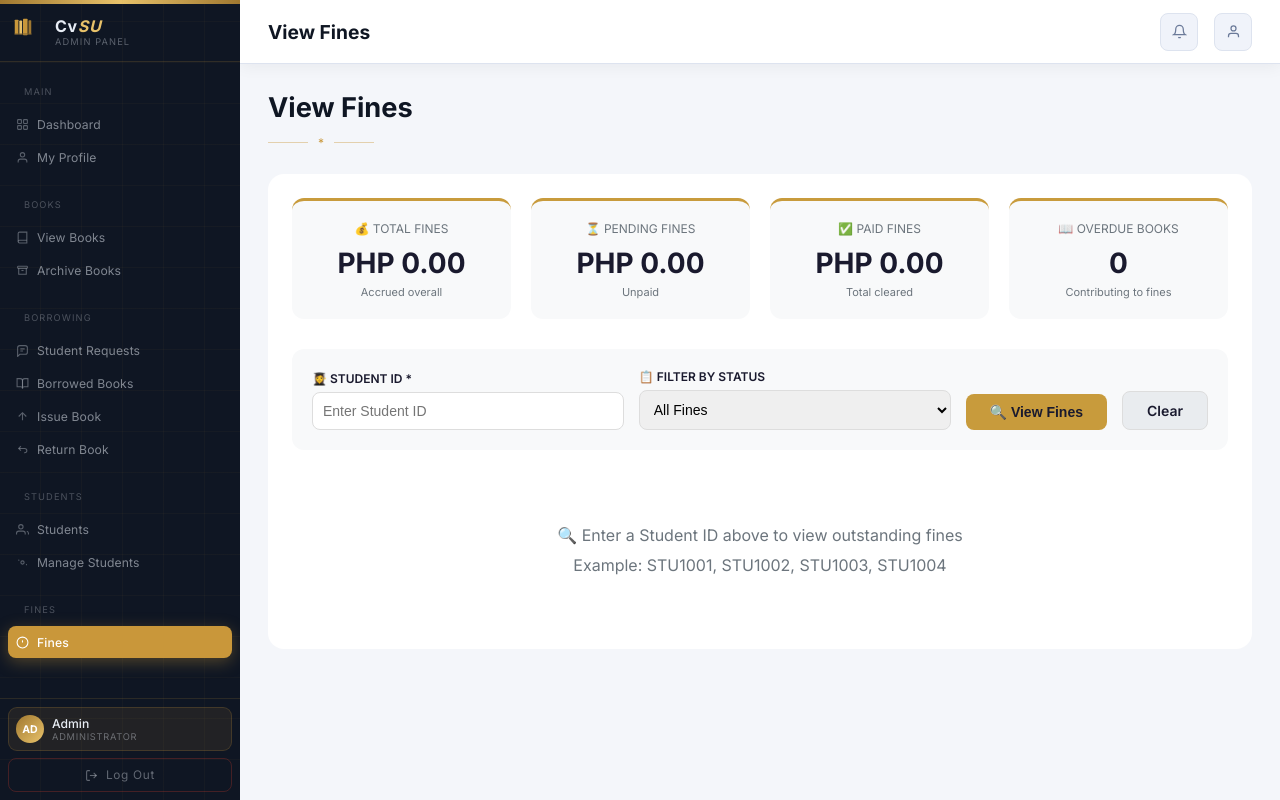
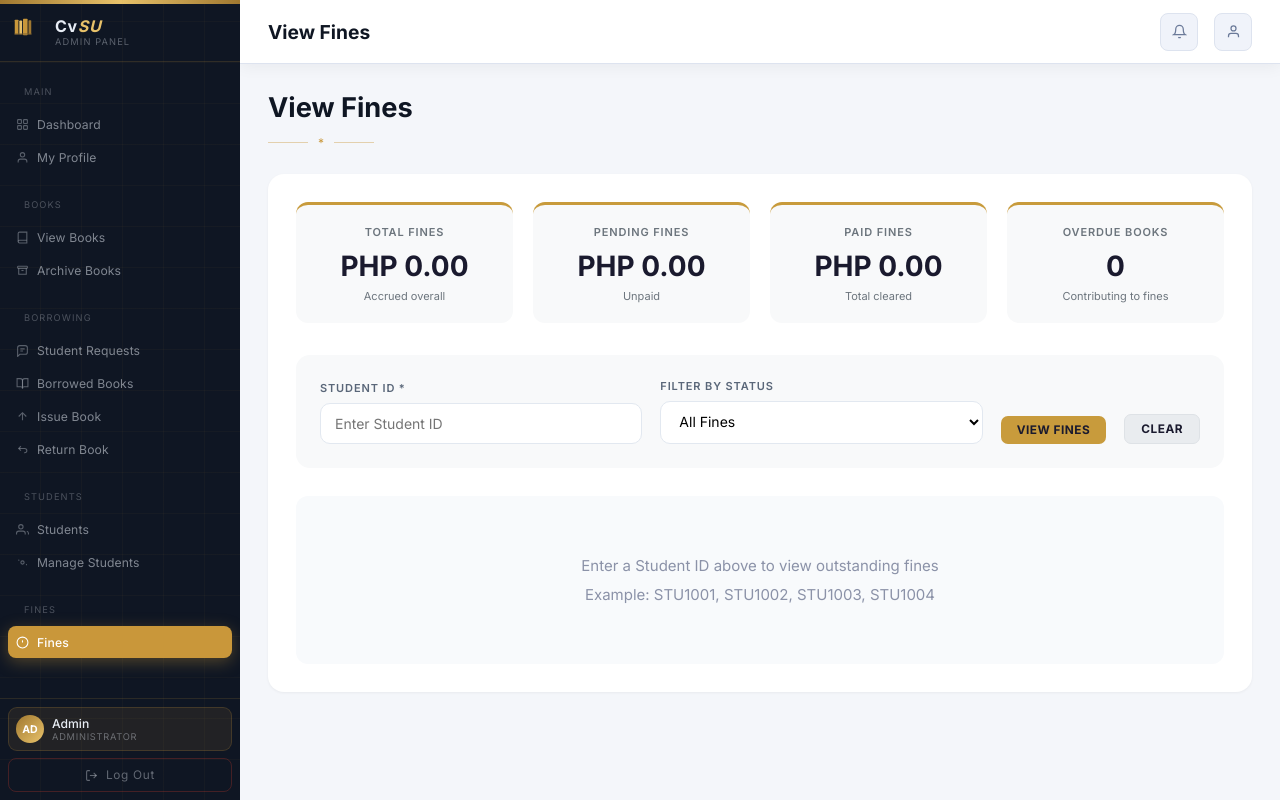
Before and after one commit to riellllllll/librarymanagementsystemgroupproject, a PHP site: page /admin/view_fines.php in a window 1280 px wide. Run offline with PHP 8.4, Linux system fonts and the light colour scheme.

Commit message:
I removed all the icons

```diff
--- a/admin/view_fines.php
+++ b/admin/view_fines.php
@@ -99,6 +99,75 @@ $status_filter = isset($_GET['status_filter']) ? $_GET['status_filter'] : 'all';
 
 <body>
 
+<style>
+    /* FORCE GOLD BUTTON - OVERRIDE EVERYTHING */
+    .btn-fines-primary {
+        background: #c89b3c !important;
+        color: #1a1a2e !important;
+        border: none !important;
+        border-radius: 7px !important;
+        padding: 7px 16px !important;
+        font-size: 0.74rem !important;
+        font-weight: 700 !important;
+        display: inline-flex !important;
+        align-items: center !important;
+        justify-content: center !important;
+        gap: 6px !important;
+        cursor: pointer !important;
+        text-transform: uppercase !important;
+    }
+    .btn-fines-primary:hover {
+        background: #b88a2a !important;
+        transform: translateY(-1px) !important;
+    }
+    .btn-fines-secondary {
+        background: #e9ecef !important;
+        color: #1a1a2e !important;
+        border: 1px solid #dee2e6 !important;
+        border-radius: 7px !important;
+        padding: 7px 16px !important;
+        font-size: 0.74rem !important;
+        font-weight: 700 !important;
+        display: inline-flex !important;
+        align-items: center !important;
+        justify-content: center !important;
+        gap: 6px !important;
+        cursor: pointer !important;
+        text-decoration: none !important;
+        text-transform: uppercase !important;
+    }
+    .btn-fines-secondary:hover {
+        background: #dde0e3 !important;
+        transform: translateY(-1px) !important;
+    }
+    .btn-fines-success {
+        background: #28a745 !important;
+        color: white !important;
+        border: none !important;
+        border-radius: 7px !important;
+        padding: 5px 12px !important;
+        font-size: 0.7rem !important;
+        font-weight: 700 !important;
+        cursor: pointer !important;
+    }
+    .btn-fines-success:hover {
+        background: #218838 !important;
+    }
+    .btn-fines-danger {
+        background: #dc3545 !important;
+        color: white !important;
+        border: none !important;
+        border-radius: 7px !important;
+        padding: 8px 20px !important;
+        font-size: 0.74rem !important;
+        font-weight: 700 !important;
+        cursor: pointer !important;
+    }
+    .btn-fines-danger:hover {
+        background: #c82333 !important;
+    }
+</style>
+
 <?php include 'sideBar.php'; ?>
 
 <div class="main-wrapper">
@@ -139,22 +208,22 @@ $status_filter = isset($_GET['status_filter']) ? $_GET['status_filter'] : 'all';
 
             <div class="stats-fines-grid">
                 <div class="stat-fines-card">
-                    <div class="stat-fines-label">💰 TOTAL FINES</div>
+                    <div class="stat-fines-label">TOTAL FINES</div>
                     <div class="stat-fines-number">PHP <?php echo number_format($total_fines, 2); ?></div>
                     <div class="stat-fines-sub">Accrued overall</div>
                 </div>
                 <div class="stat-fines-card">
-                    <div class="stat-fines-label">⏳ PENDING FINES</div>
+                    <div class="stat-fines-label">PENDING FINES</div>
                     <div class="stat-fines-number">PHP <?php echo number_format($pending_fines, 2); ?></div>
                     <div class="stat-fines-sub">Unpaid</div>
                 </div>
                 <div class="stat-fines-card">
-                    <div class="stat-fines-label">✅ PAID FINES</div>
+                    <div class="stat-fines-label">PAID FINES</div>
                     <div class="stat-fines-number">PHP <?php echo number_format($paid_fines, 2); ?></div>
                     <div class="stat-fines-sub">Total cleared</div>
                 </div>
                 <div class="stat-fines-card">
-                    <div class="stat-fines-label">📖 OVERDUE BOOKS</div>
+                    <div class="stat-fines-label">OVERDUE BOOKS</div>
                     <div class="stat-fines-number"><?php echo $overdue_books; ?></div>
                     <div class="stat-fines-sub">Contributing to fines</div>
                 </div>
@@ -163,34 +232,34 @@ $status_filter = isset($_GET['status_filter']) ? $_GET['status_filter'] : 'all';
             <div class="search-fines-section">
                 <form method="GET" action="" class="search-fines-form">
                     <div class="input-fines-group">
-                        <label>👩‍🎓 STUDENT ID *</label>
+                        <label>STUDENT ID *</label>
                         <input type="text" name="student_id" placeholder="Enter Student ID" value="<?php echo htmlspecialchars($selected_student_id); ?>" required>
                     </div>
                     <div class="input-fines-group">
-                        <label>📋 FILTER BY STATUS</label>
+                        <label>FILTER BY STATUS</label>
                         <select name="status_filter">
                             <option value="all" <?php echo $status_filter == 'all' ? 'selected' : ''; ?>>All Fines</option>
                             <option value="pending" <?php echo $status_filter == 'pending' ? 'selected' : ''; ?>>Pending Only</option>
                             <option value="paid" <?php echo $status_filter == 'paid' ? 'selected' : ''; ?>>Paid Only</option>
                         </select>
                     </div>
-                    <button type="submit" class="btn-fines btn-fines-primary">🔍 View Fines</button>
-                    <a href="view_fines.php" class="btn-fines btn-fines-secondary">Clear</a>
+                    <button type="submit" class="btn-fines btn-fines-primary">VIEW FINES</button>
+                    <a href="view_fines.php" class="btn-fines btn-fines-secondary">CLEAR</a>
                 </form>
             </div>
 
             <?php if ($selected_student_id && $student_data): ?>
                 <div class="student-fines-info">
                     <div class="student-fines-details">
-                        <span>🎓 <strong>Student:</strong> <?php echo htmlspecialchars($student_data['student_name']); ?></span>
-                        <span>🆔 <strong>ID:</strong> <?php echo htmlspecialchars($selected_student_id); ?></span>
-                        <span>📚 <strong>Class:</strong> <?php echo htmlspecialchars($student_data['student_class']); ?></span>
-                        <span>✉️ <strong>Email:</strong> <?php echo htmlspecialchars($student_data['email']); ?></span>
+                        <span><strong>Student:</strong> <?php echo htmlspecialchars($student_data['student_name']); ?></span>
+                        <span><strong>ID:</strong> <?php echo htmlspecialchars($selected_student_id); ?></span>
+                        <span><strong>Class:</strong> <?php echo htmlspecialchars($student_data['student_class']); ?></span>
+                        <span><strong>Email:</strong> <?php echo htmlspecialchars($student_data['email']); ?></span>
                     </div>
                 </div>
 
                 <div class="section-fines-title">
-                    <span>📋 Pending & Outstanding Fines</span>
+                    <span>Pending & Outstanding Fines</span>
                 </div>
 
                 <div class="table-fines-wrapper">
@@ -225,7 +294,7 @@ $status_filter = isset($_GET['status_filter']) ? $_GET['status_filter'] : 'all';
                                     <span class="status-badge <?php echo $fine['status'] === 'pending' ? 'status-pending' : 'status-paid'; ?>">
                                         <?php echo ucfirst($fine['status']); ?>
                                     </span>
-                                </td>
+                                </td
                                 <td>
                                     <?php if ($fine['status'] === 'pending' && $fine['fine_amount'] > 0): ?>
                                         <form method="POST" style="display: inline;">
@@ -237,10 +306,10 @@ $status_filter = isset($_GET['status_filter']) ? $_GET['status_filter'] : 'all';
                                             </button>
                                         </form>
                                     <?php else: ?>
-                                        <span style="color: #155724;">✓ Cleared</span>
+                                        <span style="color: #155724;">Cleared</span>
                                     <?php endif; ?>
-                                </td>
-                            </tr>
+                                 </td
+                             </tr
                             <?php endforeach; ?>
                         </tbody>
                     </table>
@@ -248,13 +317,13 @@ $status_filter = isset($_GET['status_filter']) ? $_GET['status_filter'] : 'all';
 
                 <?php if ($pending_fines > 0): ?>
                 <div class="total-summary-fines">
-                    <span><strong>🔔 Total Pending Fine (Unpaid)</strong></span>
+                    <span><strong>Total Pending Fine (Unpaid)</strong></span>
                     <span style="font-size: 24px; font-weight: 700; color: #dc3545;">PHP <?php echo number_format($pending_fines, 2); ?></span>
                     <form method="POST">
                         <input type="hidden" name="student_id" value="<?php echo htmlspecialchars($selected_student_id); ?>">
                         <input type="hidden" name="total_amount" value="<?php echo $pending_fines; ?>">
                         <button type="submit" name="pay_all" class="btn-fines btn-fines-danger">
-                            💳 Pay All Pending Fines (PHP <?php echo number_format($pending_fines, 2); ?>)
+                            Pay All Pending Fines (PHP <?php echo number_format($pending_fines, 2); ?>)
                         </button>
                     </form>
                 </div>
@@ -262,12 +331,12 @@ $status_filter = isset($_GET['status_filter']) ? $_GET['status_filter'] : 'all';
 
             <?php elseif ($selected_student_id && !$student_data): ?>
                 <div class="no-data-fines">
-                    ❌ No student found with ID: <?php echo htmlspecialchars($selected_student_id); ?>
+                    No student found with ID: <?php echo htmlspecialchars($selected_student_id); ?>
                     <p style="margin-top: 10px;">Try: STU1001, STU1002, STU1003, or STU1004</p>
                 </div>
             <?php else: ?>
                 <div class="no-data-fines">
-                    🔍 Enter a Student ID above to view outstanding fines
+                    Enter a Student ID above to view outstanding fines
                     <p style="margin-top: 10px;">Example: STU1001, STU1002, STU1003, STU1004</p>
                 </div>
             <?php endif; ?>
--- a/assets/admin_fines.css
+++ b/assets/admin_fines.css
@@ -1,20 +1,23 @@
-/* admin_fines.css - Fines Page Styles */
+/* admin_fines.css - Matching Admin Panel Colors & Buttons */
 
+/* ── Fines Page Container ── */
 .fines-container {
-    background: white;
+    background: #ffffff;
     border-radius: 16px;
-    padding: 24px;
+    padding: 28px;
     margin-top: 20px;
+    box-shadow: 0 1px 3px rgba(0, 0, 0, 0.05);
 }
 
 .fines-header {
-    margin-bottom: 24px;
+    margin-bottom: 28px;
 }
 
 .fines-header h1 {
     font-size: 24px;
+    font-weight: 600;
     color: #1a1a2e;
-    margin-bottom: 8px;
+    margin-bottom: 6px;
 }
 
 .fines-header p {
@@ -22,11 +25,12 @@
     font-size: 14px;
 }
 
+/* ── Stats Grid (Matching Admin Cards) ── */
 .stats-fines-grid {
     display: grid;
     grid-template-columns: repeat(4, 1fr);
     gap: 20px;
-    margin-bottom: 30px;
+    margin-bottom: 32px;
 }
 
 .stat-fines-card {
@@ -35,13 +39,21 @@
     border-radius: 12px;
     text-align: center;
     border-top: 3px solid #c89b3c;
+    transition: all 0.2s ease;
+}
+
+.stat-fines-card:hover {
+    transform: translateY(-2px);
+    box-shadow: 0 4px 12px rgba(0, 0, 0, 0.08);
 }
 
 .stat-fines-label {
-    font-size: 12px;
+    font-size: 11px;
     text-transform: uppercase;
+    letter-spacing: 0.08em;
     color: #6c757d;
     margin-bottom: 10px;
+    font-weight: 600;
 }
 
 .stat-fines-number {
@@ -53,19 +65,20 @@
 .stat-fines-sub {
     font-size: 11px;
     color: #6c757d;
-    margin-top: 5px;
+    margin-top: 6px;
 }
 
+/* ── Search Section ── */
 .search-fines-section {
     background: #f8f9fa;
-    padding: 20px;
-    border-radius: 12px;
-    margin-bottom: 25px;
+    padding: 24px;
+    border-radius: 14px;
+    margin-bottom: 28px;
 }
 
 .search-fines-form {
     display: flex;
-    gap: 15px;
+    gap: 18px;
     flex-wrap: wrap;
     align-items: flex-end;
 }
@@ -77,186 +90,327 @@
 
 .input-fines-group label {
     display: block;
-    font-size: 12px;
+    font-size: 11px;
     font-weight: 600;
-    margin-bottom: 6px;
-    color: #1a1a2e;
+    text-transform: uppercase;
+    letter-spacing: 0.08em;
+    margin-bottom: 8px;
+    color: #5a6779;
 }
 
 .input-fines-group input,
 .input-fines-group select {
     width: 100%;
-    padding: 10px;
-    border-radius: 8px;
-    border: 1px solid #ddd;
+    padding: 11px 14px;
+    border-radius: 10px;
+    border: 1px solid #e2e8f0;
     font-size: 14px;
+    font-family: inherit;
+    background: white;
+    transition: all 0.2s ease;
 }
 
-.btn-fines {
-    padding: 10px 24px;
-    border-radius: 8px;
-    border: none;
-    cursor: pointer;
-    font-size: 14px;
-    font-weight: 600;
-    text-decoration: none;
-    display: inline-block;
+.input-fines-group input:focus,
+.input-fines-group select:focus {
+    outline: none;
+    border-color: #c89b3c;
+    box-shadow: 0 0 0 3px rgba(200, 155, 60, 0.1);
 }
 
+/* ── BUTTONS ── */
+
+/* View Fines Button - GOLD (matching your admin panel) */
 .btn-fines-primary {
+    display: inline-flex;
+    align-items: center;
+    justify-content: center;
+    gap: 8px;
+    padding: 8px 18px;
+    border-radius: 6px;
+    font-size: 12px;
+    font-weight: 600;
+    letter-spacing: 0.5px;
+    text-decoration: none;
+    text-transform: uppercase;
+    cursor: pointer;
+    transition: all 0.2s ease;
+    border: none;
+    font-family: inherit;
     background: #c89b3c;
     color: #1a1a2e;
+    box-shadow: none;
 }
 
 .btn-fines-primary:hover {
     background: #b88a2a;
+    transform: translateY(-1px);
 }
 
+/* Clear Button */
 .btn-fines-secondary {
-    background: #e9ecef;
-    color: #1a1a2e;
-    border: 1px solid #ddd;
+    display: inline-flex;
+    align-items: center;
+    justify-content: center;
+    gap: 6px;
+    padding: 8px 18px;
+    border-radius: 6px;
+    font-size: 12px;
+    font-weight: 600;
+    letter-spacing: 0.5px;
+    text-decoration: none;
+    text-transform: uppercase;
+    cursor: pointer;
+    transition: all 0.2s ease;
+    border: 1px solid #e2e8f0;
+    font-family: inherit;
+    background: #f1f3f5;
+    color: #5a6779;
 }
 
 .btn-fines-secondary:hover {
-    background: #dde0e3;
+    background: #e9ecef;
+    transform: translateY(-1px);
 }
 
+/* Pay Button (Small green button) */
 .btn-fines-success {
-    background: #d4edda;
-    color: #155724;
-    padding: 5px 12px;
-    font-size: 12px;
+    display: inline-flex;
+    align-items: center;
+    justify-content: center;
+    padding: 6px 14px;
+    border-radius: 6px;
+    font-size: 11px;
+    font-weight: 600;
+    letter-spacing: 0.5px;
+    text-decoration: none;
+    cursor: pointer;
+    transition: all 0.2s ease;
+    border: none;
+    font-family: inherit;
+    background: #28a745;
+    color: #ffffff;
+    text-transform: uppercase;
 }
 
 .btn-fines-success:hover {
-    background: #c3e6cb;
+    background: #218838;
+    transform: translateY(-1px);
 }
 
+/* Pay All Button (Red button) */
 .btn-fines-danger {
+    display: inline-flex;
+    align-items: center;
+    justify-content: center;
+    gap: 8px;
+    padding: 10px 22px;
+    border-radius: 6px;
+    font-size: 12px;
+    font-weight: 600;
+    letter-spacing: 0.5px;
+    text-decoration: none;
+    text-transform: uppercase;
+    cursor: pointer;
+    transition: all 0.2s ease;
+    border: none;
+    font-family: inherit;
     background: #dc3545;
-    color: white;
-    padding: 8px 20px;
+    color: #ffffff;
 }
 
 .btn-fines-danger:hover {
     background: #c82333;
+    transform: translateY(-1px);
 }
 
+/* ── Alert Message ── */
 .alert-fines {
     background: #d4edda;
     color: #155724;
-    padding: 12px;
-    border-radius: 8px;
-    margin-bottom: 20px;
+    padding: 14px 18px;
+    border-radius: 10px;
+    margin-bottom: 24px;
+    font-size: 14px;
     text-align: center;
+    border-left: 4px solid #28a745;
 }
 
+/* ── Student Info Bar ── */
 .student-fines-info {
-    background: linear-gradient(135deg, #667eea 0%, #764ba2 100%);
-    padding: 16px 20px;
-    border-radius: 12px;
-    margin-bottom: 25px;
+    background: linear-gradient(135deg, #1a1a2e, #2d2d44);
+    padding: 18px 24px;
+    border-radius: 14px;
+    margin-bottom: 28px;
     color: white;
 }
 
 .student-fines-details {
     display: flex;
-    gap: 25px;
+    gap: 28px;
     flex-wrap: wrap;
 }
 
+.student-fines-details span {
+    font-size: 14px;
+}
+
+.student-fines-details strong {
+    color: #c89b3c;
+}
+
+/* ── Section Title ── */
 .section-fines-title {
-    margin-bottom: 15px;
-    padding-bottom: 10px;
-    border-bottom: 2px solid #c89b3c;
+    margin-bottom: 18px;
+    padding-bottom: 12px;
+    border-bottom: 2px solid #e9ecef;
 }
 
 .section-fines-title span {
     font-size: 18px;
     font-weight: 600;
+    color: #1a1a2e;
+    letter-spacing: -0.3px;
 }
 
+/* ── Table Styles (Matching Admin) ── */
 .table-fines-wrapper {
     overflow-x: auto;
-    margin-bottom: 25px;
+    margin-bottom: 28px;
+    border-radius: 12px;
+    border: 1px solid #eef2f6;
 }
 
 .table-fines {
     width: 100%;
     border-collapse: collapse;
-}
-
-.table-fines th,
-.table-fines td {
-    padding: 12px;
-    text-align: left;
-    border-bottom: 1px solid #eee;
+    font-size: 14px;
 }
 
 .table-fines th {
-    background: #f8f9fa;
+    text-align: left;
+    padding: 14px 16px;
+    background: #f8fafc;
+    font-size: 12px;
     font-weight: 600;
-    font-size: 13px;
+    text-transform: uppercase;
+    letter-spacing: 0.05em;
+    color: #5a6779;
+    border-bottom: 1px solid #eef2f6;
 }
 
+.table-fines td {
+    padding: 14px 16px;
+    border-bottom: 1px solid #f0f2f5;
+    color: #1a1a2e;
+}
+
+.table-fines tr:last-child td {
+    border-bottom: none;
+}
+
+.table-fines tr:hover {
+    background: #faf8f5;
+}
+
+/* ── Status Badges ── */
 .status-badge {
     display: inline-block;
-    padding: 4px 10px;
+    padding: 5px 12px;
     border-radius: 20px;
-    font-size: 12px;
+    font-size: 11px;
+    font-weight: 600;
+    letter-spacing: 0.02em;
 }
 
 .status-pending {
-    background: #fff3cd;
-    color: #856404;
+    background: #fff3e0;
+    color: #e67e22;
 }
 
 .status-paid {
-    background: #d4edda;
-    color: #155724;
+    background: #e3f7ec;
+    color: #27ae60;
 }
 
 .fine-amount {
     font-weight: 700;
-    color: #dc3545;
+    color: #e74c3c;
 }
 
+/* ── Total Summary Box ── */
 .total-summary-fines {
-    background: #fff8e7;
+    background: #fff8f0;
     border: 1px solid #ffe4b5;
-    border-radius: 12px;
-    padding: 18px 20px;
+    border-radius: 14px;
+    padding: 20px 24px;
     display: flex;
     justify-content: space-between;
     align-items: center;
     flex-wrap: wrap;
-    gap: 15px;
+    gap: 18px;
+    margin-top: 8px;
 }
 
+.total-summary-fines strong {
+    color: #1a1a2e;
+    font-size: 16px;
+}
+
+.total-summary-fines span:first-child {
+    color: #1a1a2e;
+}
+
+/* ── No Data Message ── */
 .no-data-fines {
     text-align: center;
-    padding: 50px;
-    color: #6c757d;
+    padding: 60px 24px;
+    color: #8b92a8;
+    font-size: 15px;
+    background: #f8fafc;
+    border-radius: 12px;
+}
+
+/* ── Responsive ── */
+@media (max-width: 1024px) {
+    .stats-fines-grid {
+        grid-template-columns: repeat(2, 1fr);
+        gap: 16px;
+    }
 }
 
 @media (max-width: 768px) {
+    .fines-container {
+        padding: 20px;
+    }
+
     .stats-fines-grid {
-        grid-template-columns: repeat(2, 1fr);
+        grid-template-columns: 1fr;
     }
+
     .search-fines-form {
         flex-direction: column;
     }
-    .btn-fines {
+
+    .btn-fines-primary,
+    .btn-fines-secondary,
+    .btn-fines-danger {
         width: 100%;
         text-align: center;
     }
+
     .student-fines-details {
         flex-direction: column;
-        gap: 8px;
+        gap: 10px;
     }
+
     .total-summary-fines {
         flex-direction: column;
         text-align: center;
     }
+
+    .table-fines th,
+    .table-fines td {
+        padding: 10px 12px;
+        font-size: 12px;
+    }
 }
```
